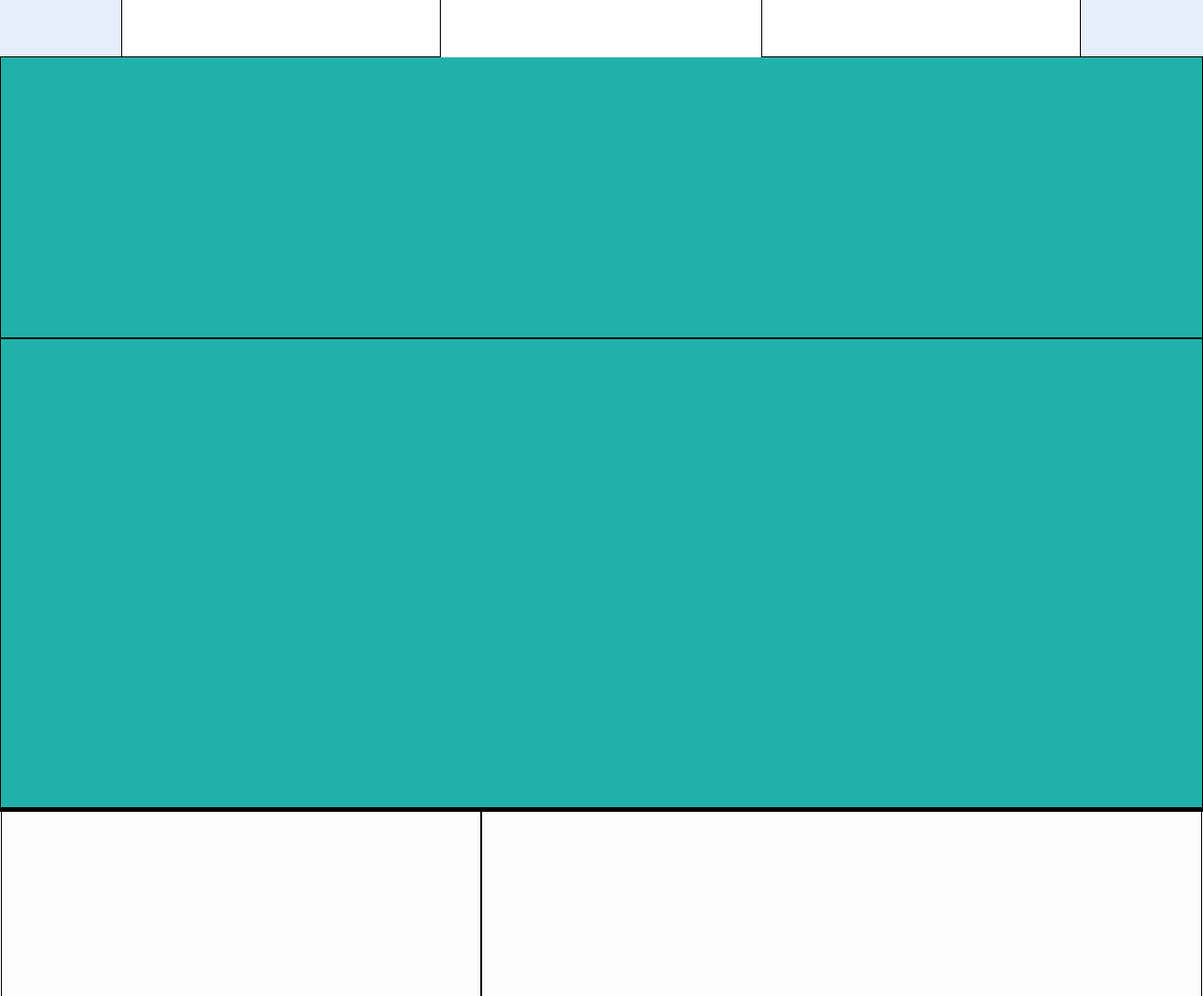
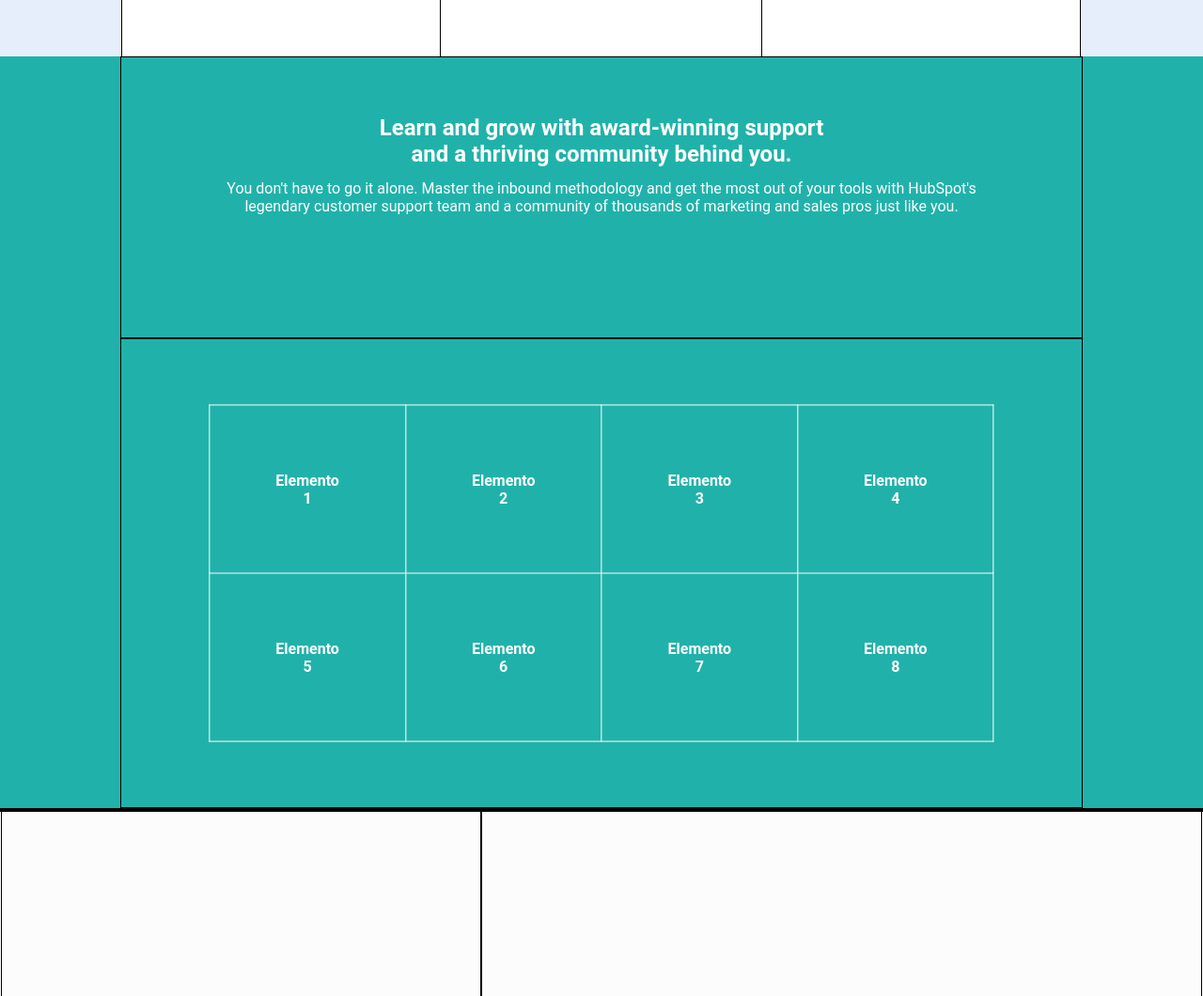
Before and after one commit to martina-amore/htmlcss-hubspot, a plain HTML site: page index.html in a window 1280 px wide. Shown: the part 2740-3800 px from the top of the page at 94% size. Drawn offline with Linux system fonts and the light colour scheme.

Commit message:
Hubspot starting 7° section details

```diff
--- a/css/style.css
+++ b/css/style.css
@@ -454,12 +454,58 @@ a:link {
     background-color: #20B2AA;
 }
 
+.table-comm .container {
+    margin-left: 10%;
+    margin-right: 10%;
+}
+
 .table-comm-top {
     border: 1px solid black;
+    text-align: center;
+    position: relative;
 }
 
 .table-comm-bottom {
     border: 1px solid black;
+    text-align: center;
+    position: relative;
+}
+
+
+/* Riga 6: dettagli parte top */
+
+.table-comm-top h2 {
+    color: white;
+    top: 30%;
+    left: 50%;
+    position: absolute;
+    transform: translate(-50%, -50%);
+}
+
+/* Riga 6: tabella parte bottom */
+
+.table-comm-top p {
+    color: white;
+    top: 50%;
+    left: 50%;
+    width: 80%;
+    position: absolute;
+    transform: translate(-50%, -50%);
+}
+
+.table-comm-bottom table {
+    color: white;
+    width: 80%;
+    top: 50%;
+    left: 50%;
+    position: absolute;
+    transform: translate(-50%, -50%);
+    border-collapse: collapse;
+}
+
+tr, th {
+  padding: 70px;
+  border: 1px solid white;
 }
 
 /* Riga 7: get Hubspot free + immagine 2 */
--- a/index.html
+++ b/index.html
@@ -177,10 +177,30 @@
                     </div>
                 </div>
 
-            <!-- Tabella community -->
+            <!-- Riga 6: Tabella community -->
                 <div class="table-comm h800 w100">
-                    <div class="table-comm-top h300 w100"></div>
-                    <div class="table-comm-bottom h500 w100"></div>
+                    <div class="container">
+                       <div class="table-comm-top h300 w100">
+                           <h2>Learn and grow with award-winning support and a thriving community behind you.</h2>
+                           <p>You don't have to go it alone. Master the inbound methodology and get the most out of your tools with HubSpot's legendary customer support team and a community of thousands of marketing and sales pros just like you.</p>
+                       </div>
+                       <div class="table-comm-bottom h500 w100">
+                           <table>
+                               <tr>
+                                   <th>Elemento 1</th>
+                                   <th>Elemento 2</th>
+                                   <th>Elemento 3</th>
+                                   <th>Elemento 4</th>
+                               </tr>
+                               <tr>
+                                   <th>Elemento 5</th>
+                                   <th>Elemento 6</th>
+                                   <th>Elemento 7</th>
+                                   <th>Elemento 8</th>
+                               </tr>
+                           </table>
+                       </div>
+                    </div>
                 </div>
 
             <!-- Get Hubspot free + immagine 2 -->
```
